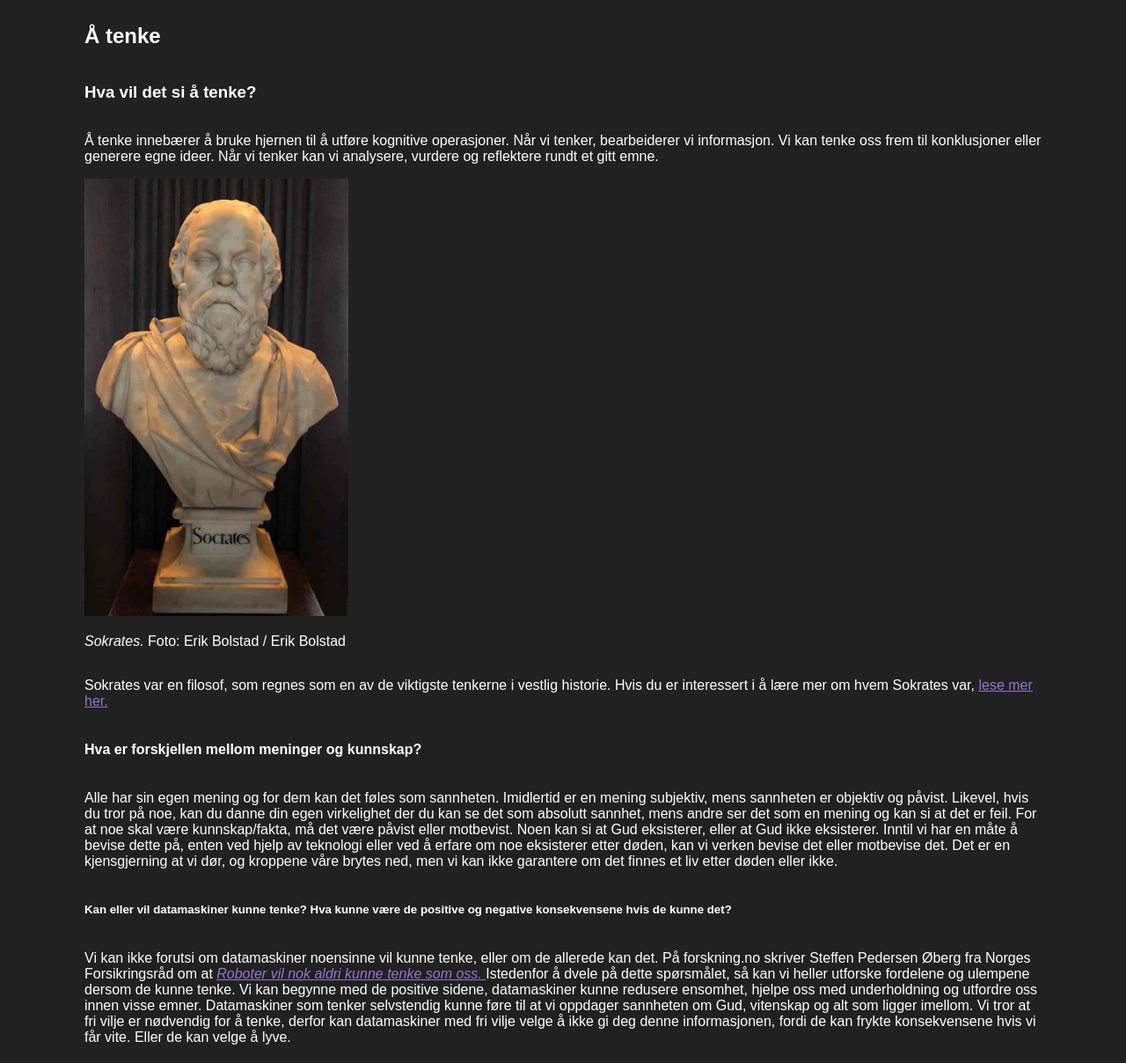
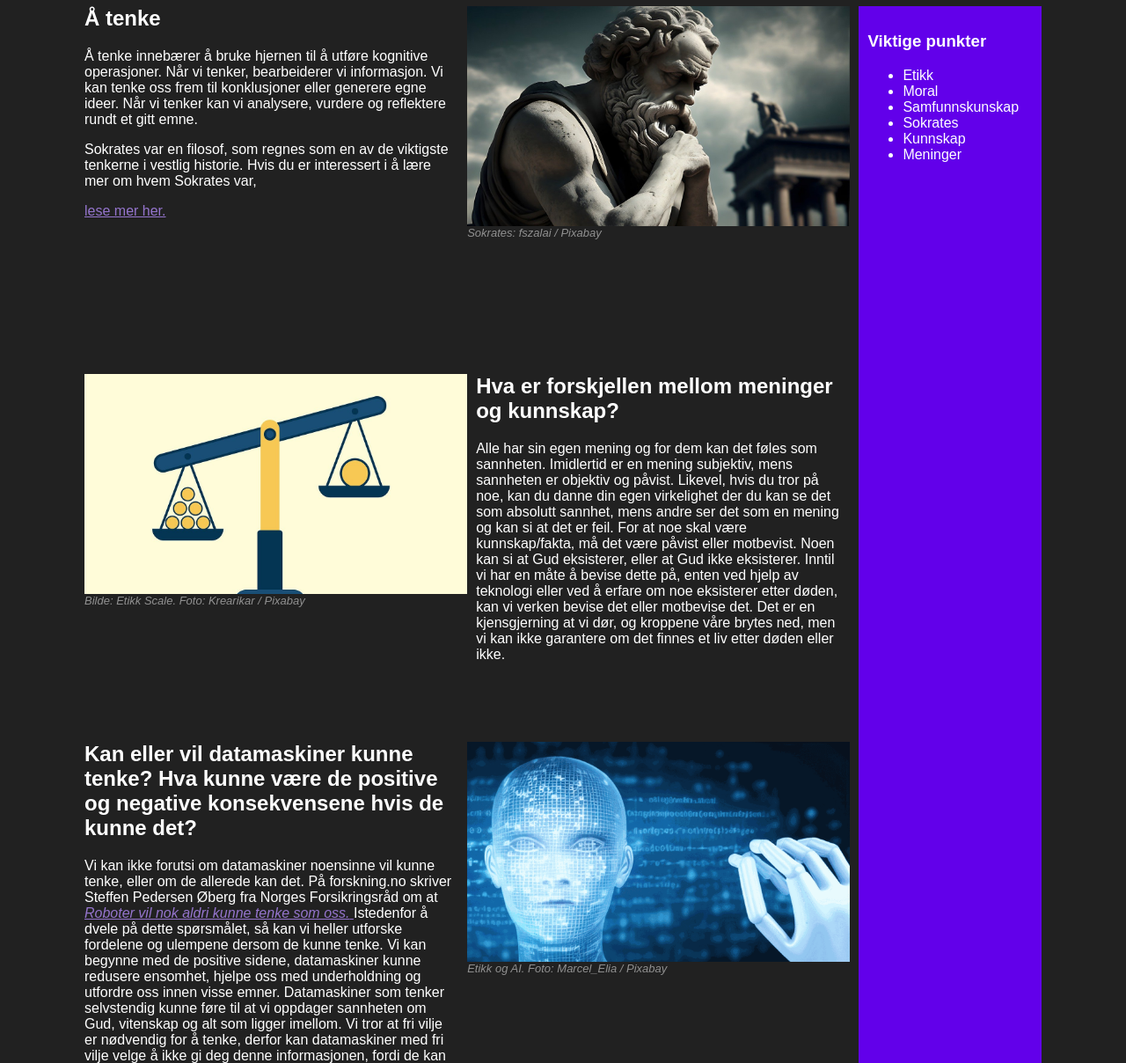
Before and after one commit to OsloMet-web/Home-exam-1977, a plain HTML site: page Topical.html in a window 1280 px wide. Shown: the part 220-1428 px from the top of the page at 88% size. Drawn offline with Linux system fonts and the light colour scheme.

Commit message:
updated style on all sites to grid

```diff
--- a/Topical.html
+++ b/Topical.html
@@ -29,32 +29,38 @@
     <h1>
       <header>DATA 1100 Teknologi og Samfunn for programmerere</header>
     </h1>
-    <!--Underoverskrift av tittelen på teksten-->
-    <h2>Å tenke</h2>
-    <!--Underoverskrift med første spørsmål som problemstilling-->
-    <h3>Hva vil det si å tenke?</h3>
-    <!-- Første tekstboks-->
+
+
+    <div class="gridBox">
+      <div class="txtLayout">
+        <!--Første tekstboks + bilde // * Dummytekst er generert gjennom ChatGPT * -->
+        <h2 class="layoutHeader">
+          Å tenke
+        </h2>
     <p>
       Å tenke innebærer å bruke hjernen til å utføre kognitive operasjoner. Når vi tenker, bearbeiderer vi informasjon.
       Vi kan tenke oss frem til konklusjoner eller generere egne ideer. Når vi tenker kan vi analysere, vurdere og
       reflektere
       rundt et gitt emne.
     </p>
-    <!-- Bilde-->
-    <div class="SokratesBilde">
-      <img class="SokratesBilde" src=".\image\Sokrates.jpeg" alt="Bilde: Skulptur av Sokrates">
-    </div>
-    <p><cite>Sokrates.</cite> Foto: Erik Bolstad / Erik Bolstad </p>
-    <!--Bildetekst utformet slik at tittelen er i kursiv-->
-    <!-- Mer tekst etter bilde i tekstboks-->
     <p>
       Sokrates var en filosof, som regnes som en av de viktigste tenkerne i vestlig historie.
       Hvis du er interessert i å lære mer om hvem Sokrates var,
+    </p>
       <a href="https://snl.no/Sokrates" target="_blank" rel="noopener noreferrer">lese mer her.</a>
-    </p>
-    <!-- Underoverskrift for å svare på et nytt spørsmål-->
-    <h4>Hva er forskjellen mellom meninger og kunnskap?</h4>
-    <!-- Tekstbokst for å svare på spørsmålet-->
+      </div>
+      <div class="imgLayout">
+        <div class="imgBox">
+        <img class="images" src="image/Sokrates.jpg" alt="Bilde: Sokrates">
+      </div>
+        <p class="citeLink">Sokrates: fszalai / Pixabay </p>
+        <!--Underoverskrift med dummy tekst + bilde // Dummytekst er hentet fra ChatGPT-->
+      </div>
+      <!--Andre tekstboks + bilde // * Dummytekst er generert gjennom ChatGPT * -->
+      <div class="txtMat">
+        <h2 class="layoutHeader">
+          Hva er forskjellen mellom meninger og kunnskap?
+        </h2>
         <p>
           Alle har sin egen mening og for dem kan det føles som sannheten.
           Imidlertid er en mening subjektiv, mens sannheten er objektiv og påvist.
@@ -65,12 +71,19 @@
           Inntil vi har en måte å bevise dette på, enten ved hjelp av teknologi
           eller ved å erfare om noe eksisterer etter døden, kan vi verken bevise det
           eller motbevise det. Det er en kjensgjerning at vi dør, og kroppene våre brytes ned,
-      men vi kan ikke garantere om det finnes et liv etter døden eller ikke.
-    </p>
-    <!--Nytt spørsmål å besvare -->
-    <h5>Kan eller vil datamaskiner kunne tenke? Hva kunne være de positive og negative konsekvensene hvis de kunne det?
-    </h5>
-    <!--Mer tekst -->
+          men vi kan ikke garantere om det finnes et liv etter døden eller ikke.        </p>
+      </div>
+      <div class="imgMat">
+        <div class="imgBox">
+          <img class="images" src="image/Etikk_scale.jpg" alt="Bilde: Skulptur av Sokrates">
+        </div>
+        <p class="citeLink">Bilde: Etikk Scale. Foto: Krearikar / Pixabay </p>
+      </div>
+      <!--Tredje tekstboks + bilde // * Dummytekst er generert gjennom ChatGPT * -->
+      <div class="txtVurdering">
+        <h2 class="layoutHeader">
+          Kan eller vil datamaskiner kunne tenke? Hva kunne være de positive og negative konsekvensene hvis de kunne det?
+        </h2>
         <p>
           Vi kan ikke forutsi om datamaskiner noensinne vil kunne tenke, eller om de allerede kan det. På forskning.no
           skriver Steffen
@@ -88,8 +101,29 @@
           imellom.
           Vi tror at fri vilje er nødvendig for å tenke, derfor kan datamaskiner med fri vilje velge å ikke gi deg denne
           informasjonen, fordi de kan frykte konsekvensene hvis vi får vite. Eller de kan velge å lyve.
-
         </p>
+      </div>
+      <div class="imgVurdering">
+        <div class="imgBox">
+          <img class="images" src="image/Etikk_ai.png" alt="Bilde: Skulptur av Sokrates">
+        </div>
+        <p class="citeLink">Etikk og AI. Foto: Marcel_Elia / Pixabay</p>
+      </div>
+      <!--Lister // * Dummytekst er generert gjennom ChatGPT * -->
+      <div class="prosAndCons">
+        <h3>
+          Viktige punkter
+        </h3>
+        <ul>
+          <li>Etikk</li>
+          <li>Moral</li>
+          <li>Samfunnskunskap</li>
+          <li>Sokrates</li>
+          <li>Kunnskap</li>
+          <li>Meninger</li>
+        </ul>
+      </div>
+    </div>
     <p>
       Det er også mange negative sider. Som art kan vi øke i latskap og dumhet.
       Mange filmer opp gjennom årene har prøvd å skildre samfunn der datamaskiner
--- a/css/style.css
+++ b/css/style.css
@@ -134,8 +134,12 @@ a {
   .layoutHeader {
     margin-top: 0;
   }
-  .imgLayout { grid-area: 1 / 3 / 2 / 5; }
-  .imgMat { grid-area: 2 / 1 / 3 / 3; }
+  .imgLayout {
+    grid-area: 1 / 3 / 2 / 5;
+  }
+  .imgMat {
+    grid-area: 2 / 1 / 3 / 3;
+  }
   .txtMat {
     grid-area: 2 / 3 / 3 / 5;
     padding: 0 10px;
@@ -144,19 +148,23 @@ a {
     grid-area: 3 / 1 / 4 / 3;
     padding: 0 10px 0 0;
   }
-  .imgVurdering { grid-area: 3 / 3 / 4 / 5; }
+  .imgVurdering {
+    grid-area: 3 / 3 / 4 / 5;
+  }
   .prosAndCons {
     grid-area: 1 / 5 / 4 / 6;
     background-color: #6200EA;
     margin: 0 0 0 10px;
     padding: 10px;
   }
+
+  .imgBox {
+    height: 250px;
+    overflow: hidden;
+  }
+
 .images {
   width: 100%;
-}
-
-.SokratesBilde {
-  width: 300px;
 }
 
 .footer {
```
Also changed, not shown: Data-torg.html (+58 -6 lines), Kantine.html (+7 -1 lines), image/Etikk_ai.png (added), image/Etikk_scale.jpg (added), image/Sokrates.jpeg (deleted), image/Sokrates.jpg (added), image/aiOgVerden.jpg (added), 1 other file. Lines whose indentation alone changed are shown as unchanged.
